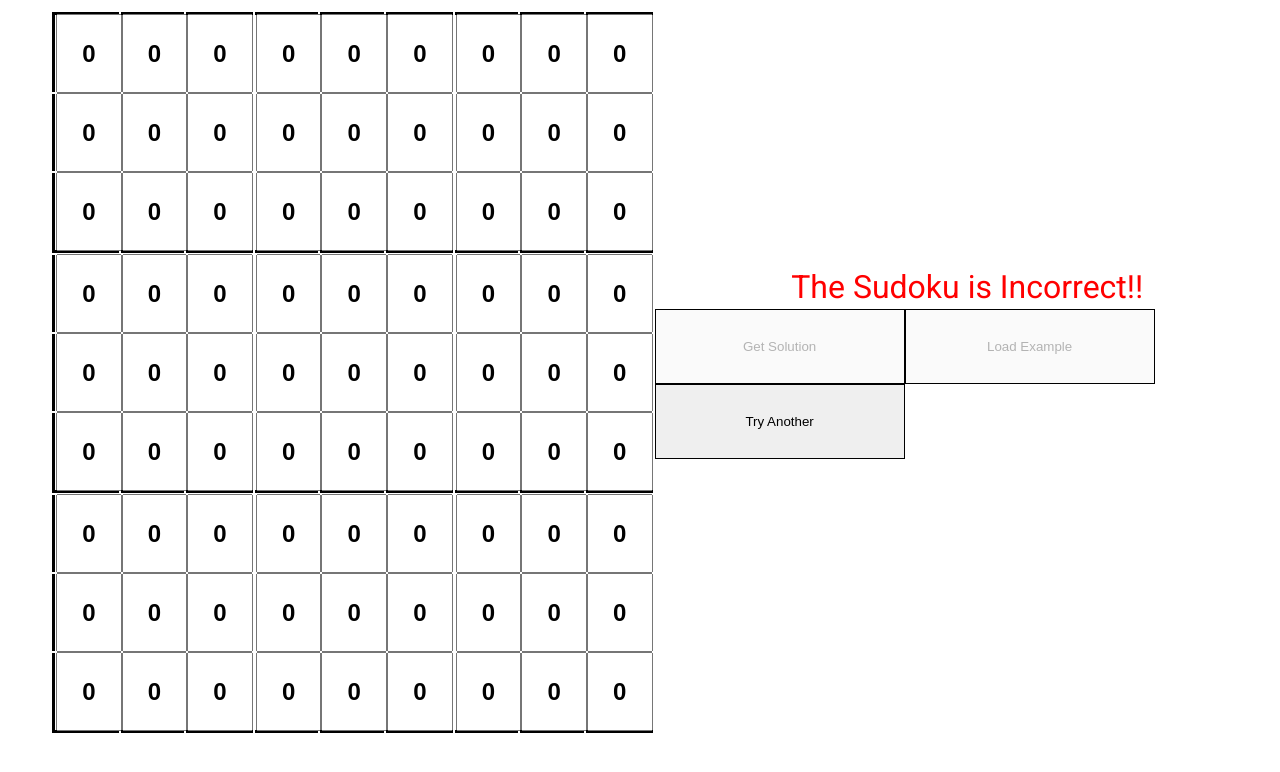
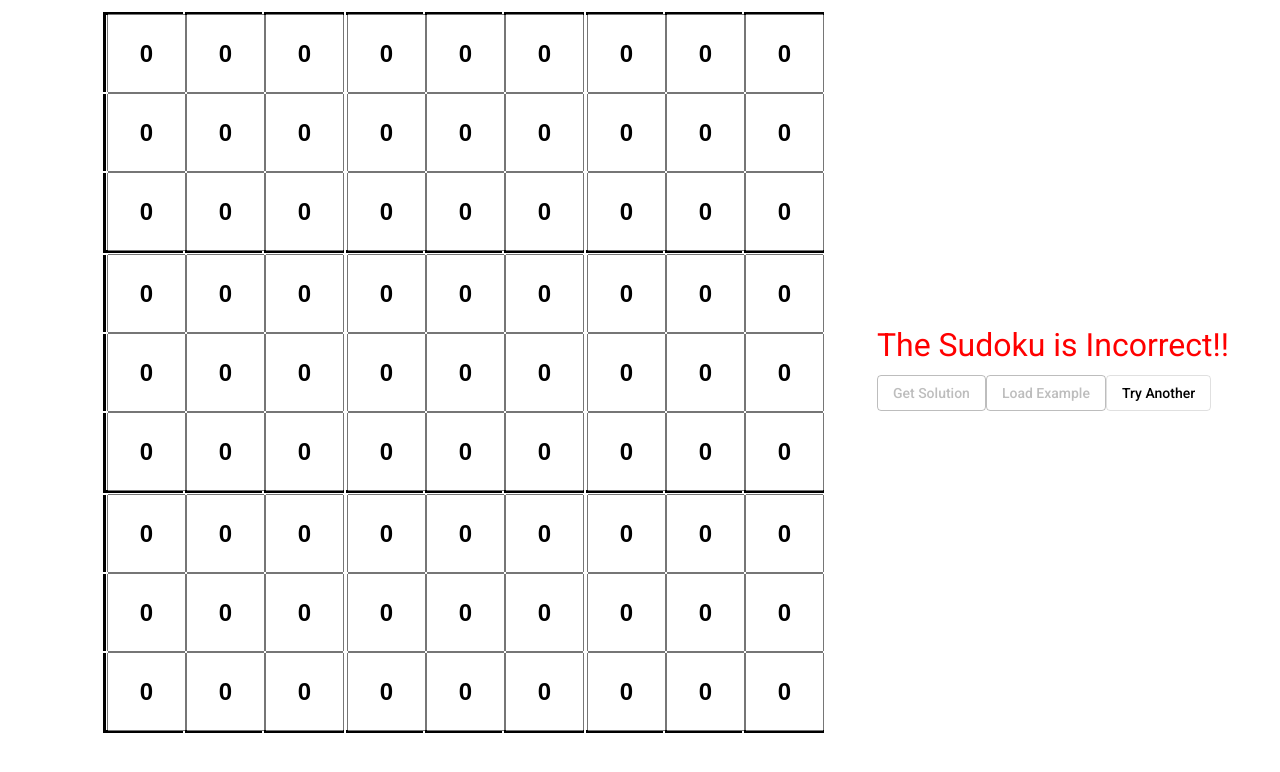
Before and after one commit to nithinvisva/sudoku, an Angular app: page / in a window 1280 px wide. Both pictures are taken after a click on the button "Get Solution". Shown: the top 772 px of the page. Built offline with nearby package versions, Linux system fonts and the light colour scheme.

Commit message:
mat-buttons

```diff
--- a/src/app/app.component.css
+++ b/src/app/app.component.css
@@ -28,11 +28,11 @@ input[type=number] {
     /* Firefox */
 }
 
-button {
+/* button {
     border: 1px solid black;
     height: 75px;
     width: 250px;
-}
+} */
 
 #btnsolve {
     margin-top: 25px;
@@ -60,21 +60,18 @@ td:nth-child(3n) {
 }
 
 .solved {
-    margin: 10px 0px 0px;
+    margin: 10px 0px 20px;
     text-align: center;
     font-size: xx-large;
     font-weight: inherit;
 }
 
 .incorrect {
-    text-align: center;
-    font-size: xx-large;
-    font-weight: inherit;
     color: red;
 }
 
 .contents {
     display: flex;
-    justify-content: space-between;
+    justify-content: space-evenly;
     align-items: center;
 }
--- a/src/app/app.component.html
+++ b/src/app/app.component.html
@@ -10,10 +10,10 @@
     </table>
     <div>
       <p class="solved" *ngIf="isSolved">Here is the solved sudoku!!</p>
-  <p class="incorrect" *ngIf="!isGivenCorrect">The Sudoku is Incorrect!!</p>
-      <button mat-button [disabled]="isSolved || !isGivenCorrect" (click)="sudokuSolver()">Get Solution</button>
-      <button mat-button [disabled]="isSolved || !isGivenCorrect" (click)="loadExample()">Load Example</button>
-      <button mat-button *ngIf="isSolved || !isGivenCorrect" (click)="reloadSudoku()">Try Another</button>
+  <p class="solved incorrect" *ngIf="!isGivenCorrect">The Sudoku is Incorrect!!</p>
+      <button mat-stroked-button [disabled]="isSolved || !isGivenCorrect" (click)="sudokuSolver()">Get Solution</button>
+      <button mat-stroked-button [disabled]="isSolved || !isGivenCorrect" (click)="loadExample()">Load Example</button>
+      <button mat-stroked-button *ngIf="isSolved || !isGivenCorrect" (click)="reloadSudoku()">Try Another</button>
     </div>
   </div>
 </div>
--- a/src/app/app.module.ts
+++ b/src/app/app.module.ts
@@ -9,6 +9,8 @@ import { FormsModule } from '@angular/forms';
 import { AcceptOnlyOneDirective } from './directives/accept-only-one.directive';
 import { PreventNumberScrollDirective } from './directives/prevent-number-scroll.directive';
 import { MoveToNextDirective } from './directives/move-to-next.directive';
+import {MatButtonModule} from '@angular/material/button';
+
 
 @NgModule({
   declarations: [
@@ -22,6 +24,7 @@ import { MoveToNextDirective } from './directives/move-to-next.directive';
     AppRoutingModule,
     BrowserAnimationsModule,
     MatInputModule,
+    MatButtonModule,
     FormsModule
   ],
   providers: [],
```
